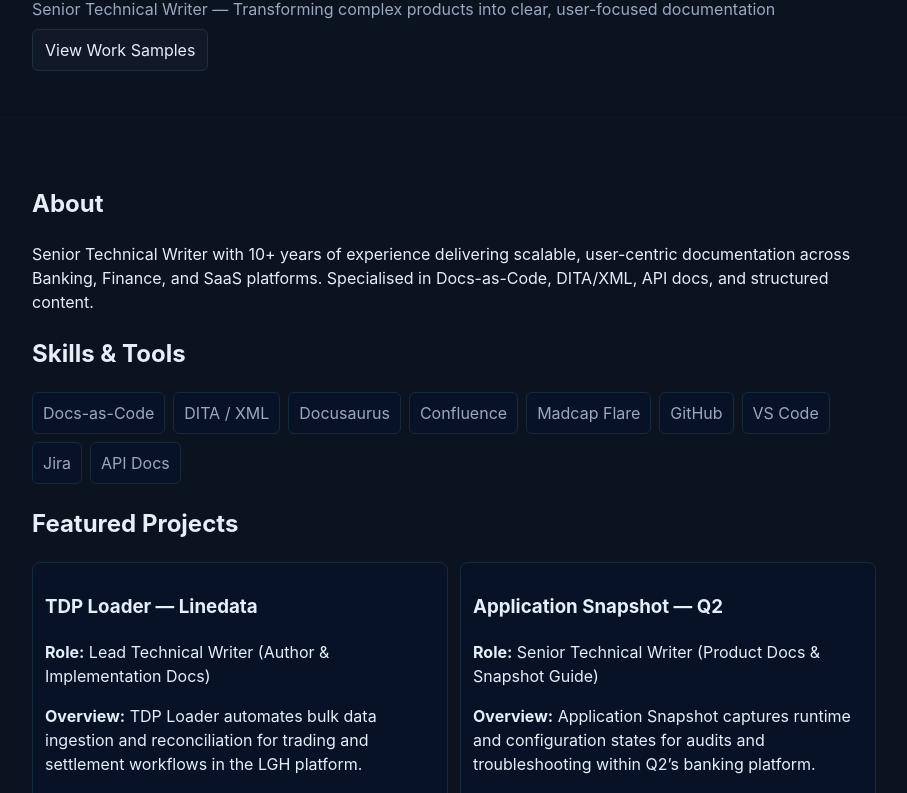
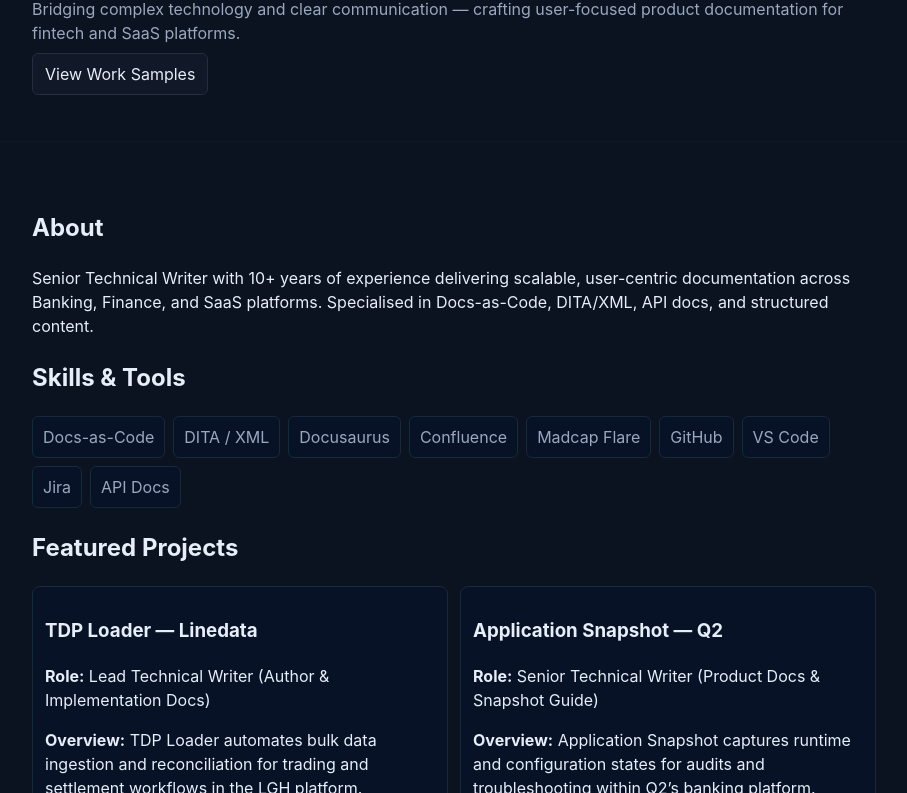
Before and after one commit to khusbu0508/khushboo-portfolio, a plain HTML site: page index.html in a window 1280 px wide. Shown: the part 79-872 px from the top of the page, without its empty margins (186-1093 px from the left). Drawn offline with Linux system fonts and the light colour scheme.

Commit message:
Update index.html

```diff
--- a/index.html
+++ b/index.html
@@ -10,8 +10,8 @@
   <header class="site-header">
     <div class="container">
       <h1>Khushboo Agrawaal</h1>
-      <p class="subtitle">Senior Technical Writer — Transforming complex products into clear, user-focused documentation</p>
-      <div class="actions">
+<p class="subtitle">Bridging complex technology and clear communication — crafting user-focused product documentation for fintech and SaaS platforms.</p>
+<div class="actions">
         <a class="btn" href="https://drive.google.com/drive/folders/1JKj1228e6qQzylFBWdzU1e8aPBAQAqUo?usp=drive_link" target="_blank">View Work Samples</a>
       </div>
     </div>
```
